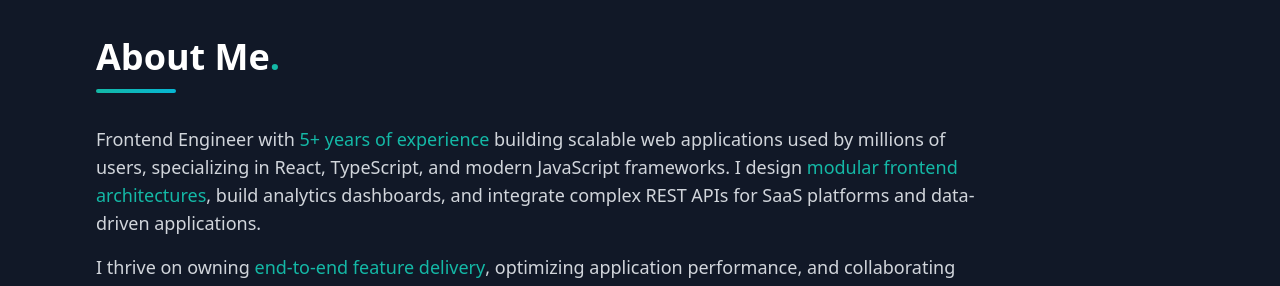
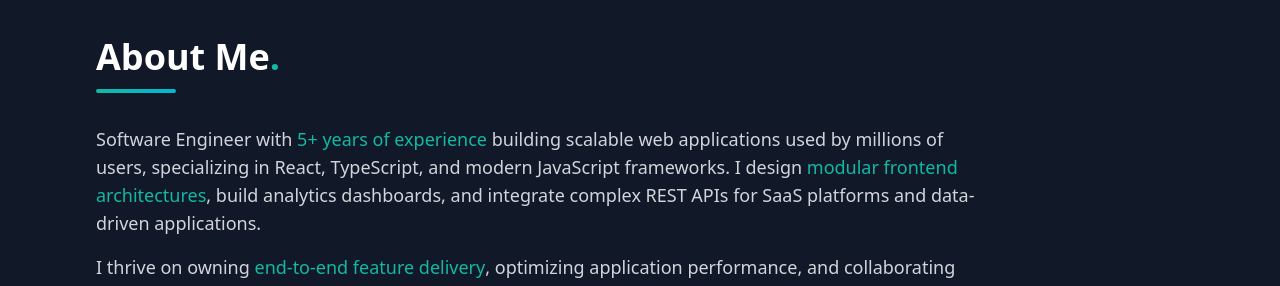
Before and after one commit to arshahmad/My-portfolio, a React (Create React App) app: page / in a window 1280 px wide. Shown: the part 880-1166 px from the top of the page. Built offline with nearby package versions, Linux system fonts and the light colour scheme.

Commit message:
designation updated

```diff
--- a/src/components/About.tsx
+++ b/src/components/About.tsx
@@ -70,7 +70,7 @@ const About = () => {
       <ScrollReveal delay={100}>
         <div className="max-w-4xl">
           <p className="text-md md:text-lg leading-8 text-gray-700 dark:text-gray-300">
-            Frontend Engineer with{" "}
+            Software Engineer with{" "}
             <span className="text-teal-500 font-medium">
               5+ years of experience
             </span>{" "}
```
